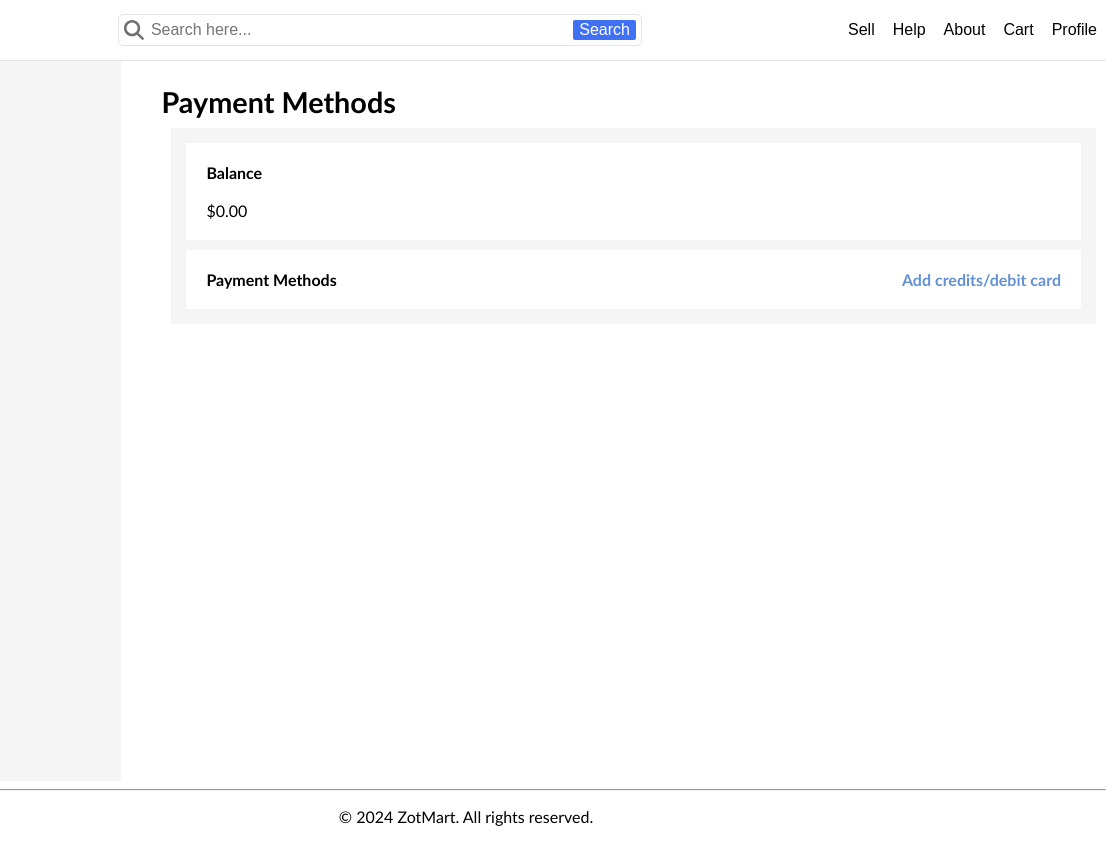
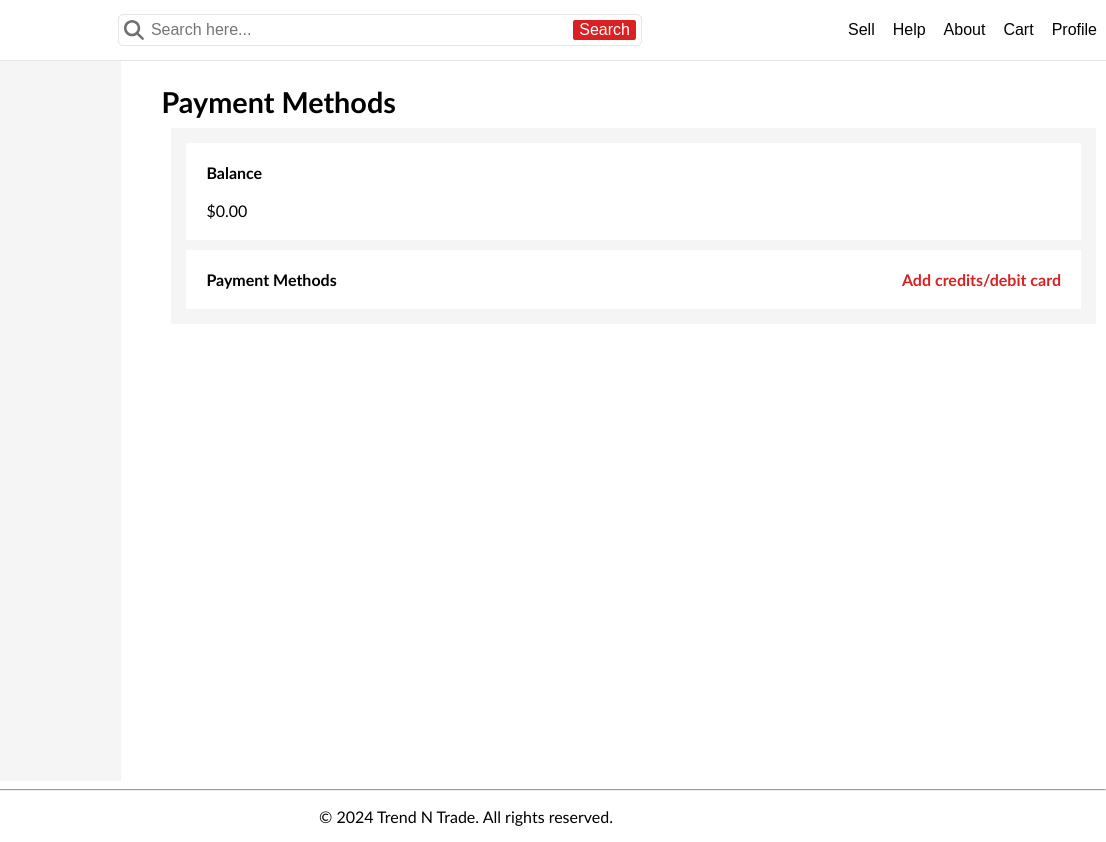
Before and after one commit to ConnorDelacruz14/INF-124-Assignment-2, a website built with webpack: page src/PaymentMethods.html in a window 1280 px wide. Shown: the full height of the page, 174-1280 px from the left. Built offline with nearby package versions, Linux system fonts and the light colour scheme.

Commit message:
updated red theme for navbar assets

```diff
--- a/css/PaymentMethods.css
+++ b/css/PaymentMethods.css
@@ -33,7 +33,7 @@ body {
 }
 
 .Container .sect1 div li:hover {
-    background-color: #94BCF9;
+    background-color: #E35353;
     cursor: pointer;
 }
 
@@ -64,12 +64,12 @@ body {
 }
 
 .Container .sect2 ul div .payment a {
-    color: #6491d3;
+    color: #DA2121;
     text-decoration: none;
 }
 
 .Container .sect2 ul div .payment a:hover {
-    color: #2766b2;
+    color: #E35353;
     text-decoration: none;
 }
 
--- a/css/navbar.css
+++ b/css/navbar.css
@@ -50,7 +50,7 @@
 
 .search-bar button {
   color: #fff;
-  background-color: #4070f4;
+  background-color: #DA2121;
   cursor: pointer;
   border: none;
   border-radius: 2px;
@@ -58,7 +58,7 @@
 }
 
 .search-bar button:hover {
-  background-color: #2054e5;
+  background-color: #E35353;
 }
 
 .navbar-options {
--- a/src/PaymentMethods.html
+++ b/src/PaymentMethods.html
@@ -77,7 +77,7 @@
     </main>
     <hr>
     <footer>
-        <p>© 2024 ZotMart. All rights reserved.</p>
+        <p>© 2024 Trend N Trade. All rights reserved.</p>
     </footer>
 </body>
 
```
Also changed, not shown: src/profile.html (+1 -1 lines).
